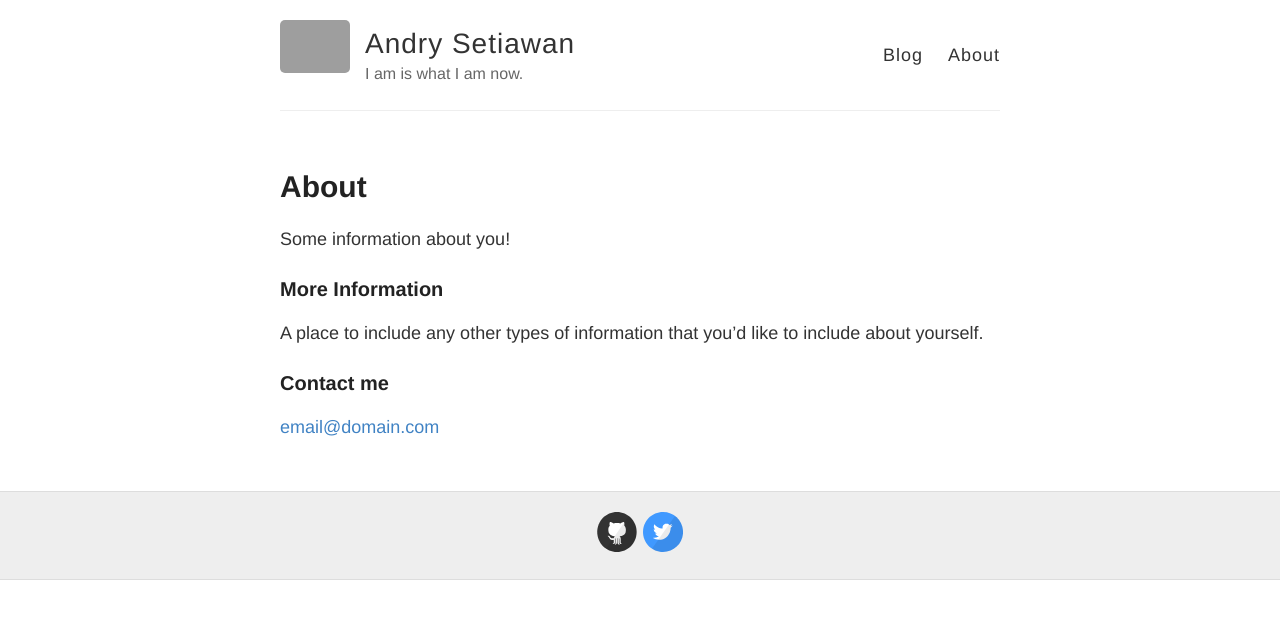
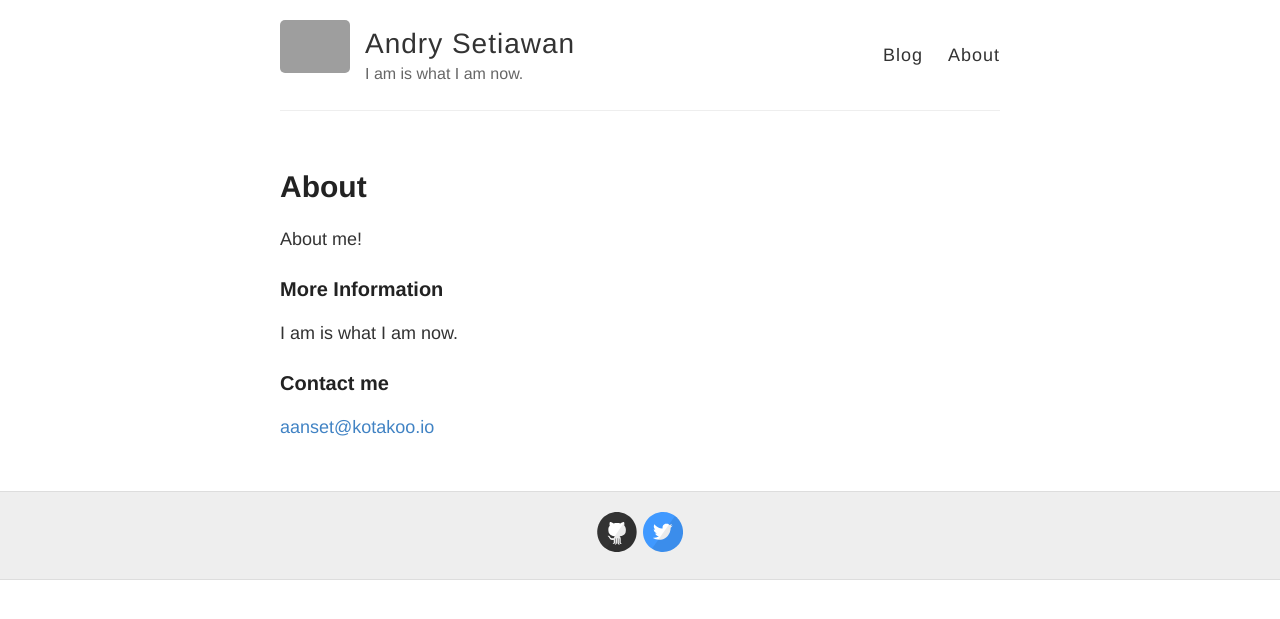
Before and after one commit to rakemiel/windows2000, a Jekyll site: the page built from about.md, in a window 1280 px wide. Shown: the top 619 px of the page. Built offline with Jekyll 4.4.1, drawn with Linux system fonts in a browser that asks for light colours; grey boxes are pictures that could not be loaded.

Commit message:
Update about.md

```diff
--- a/about.md
+++ b/about.md
@@ -4,12 +4,11 @@ title: About
 permalink: /about/
 ---
 
-Some information about you!
+About me!
 
 ### More Information
 
-A place to include any other types of information that you'd like to include about yourself.
-
+I am is what I am now.
 ### Contact me
 
-[email@domain.com](mailto:email@domain.com)
+[aanset@kotakoo.io](mailto:aanset@kotakoo.io)
```
